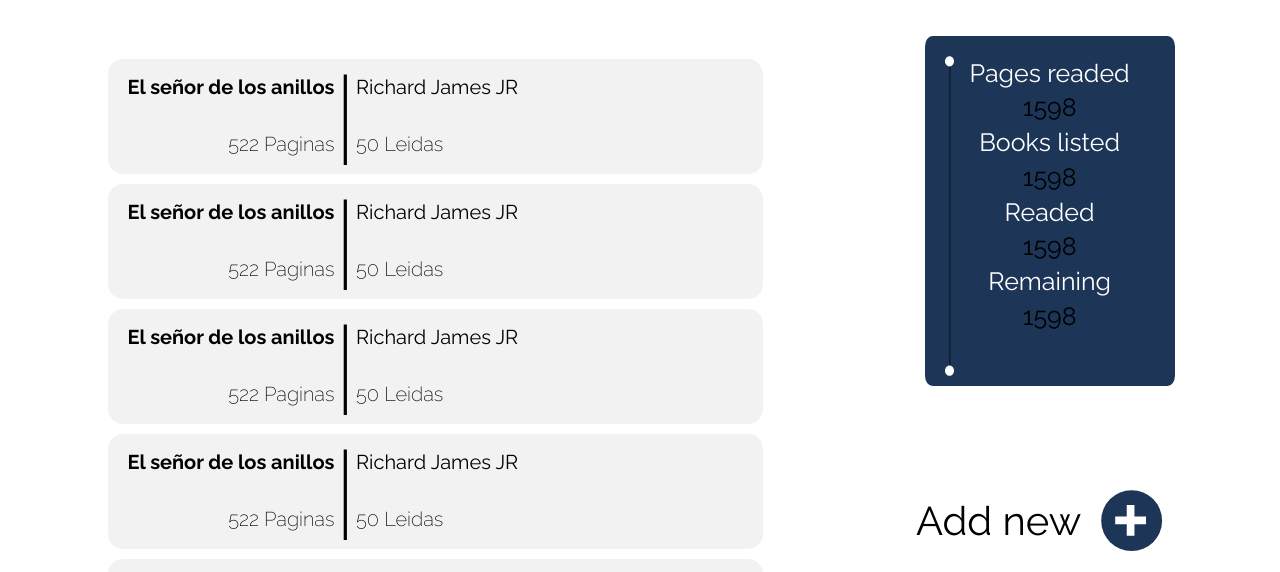
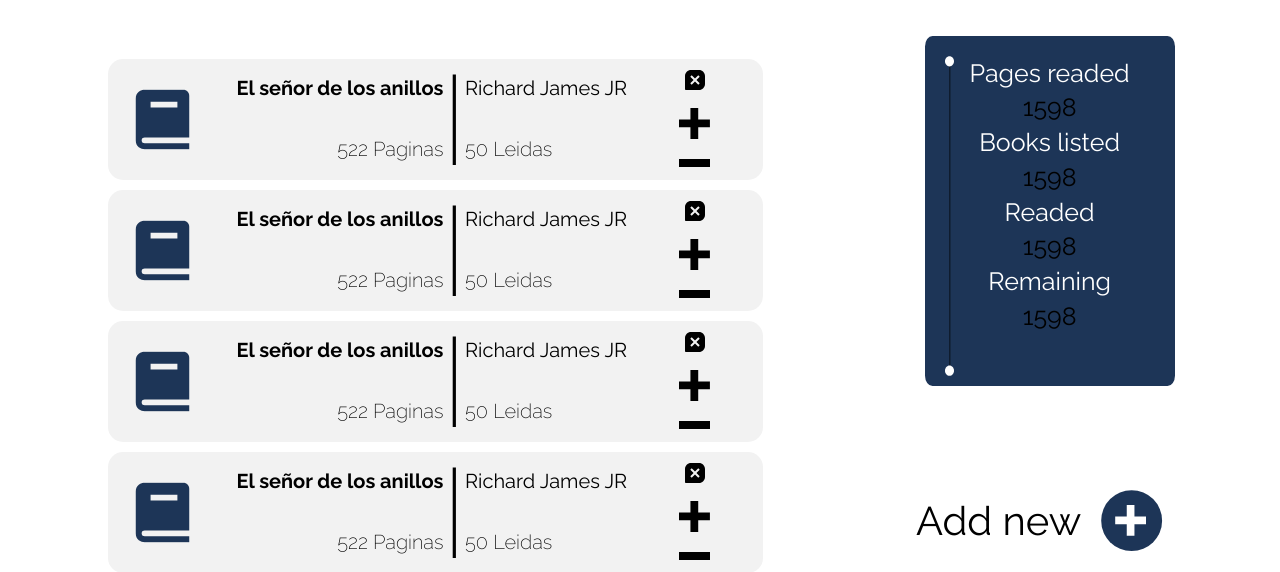
Before and after one commit to Fraanlol/Library, a plain HTML site: page appPage.html in a window 1280 px wide. Shown: the part 228-800 px from the top of the page. Drawn offline with Linux system fonts and the light colour scheme; the site is published under a folder, as on GitHub Pages, so addresses that start at the root find nothing.

Commit message:
Fixed links

```diff
--- a/appPage.html
+++ b/appPage.html
@@ -41,7 +41,7 @@
         </div>
         <div class="books">
             <div class="bookContainer">
-                <img src="/Images/Book.svg" alt="" class="bookDeco">
+                <img src="Images/Book.svg" alt="" class="bookDeco">
                 <div class="pagesContainer">
                     <span class="titleOfBook">El señor de los anillos</span>
                     <span class="totalPages">522 Paginas</span>
@@ -52,13 +52,13 @@
                     <span class="readedPages">50 Leidas</span>
                 </div>
                 <div class="bookMenu">
-                    <img src="/Images/bxs-message-square-x.svg" alt="" class="bookMenu">
-                    <img src="/Images/add.svg" alt="" class="addPageButton">
-                    <img src="/Images/subtract.svg" alt="" class="subtractPageButton">
+                    <img src="Images/bxs-message-square-x.svg" alt="" class="bookMenu">
+                    <img src="Images/add.svg" alt="" class="addPageButton">
+                    <img src="Images/subtract.svg" alt="" class="subtractPageButton">
                 </div>
             </div>
             <div class="bookContainer">
-                <img src="/Images/Book.svg" alt="" class="bookDeco">
+                <img src="Images/Book.svg" alt="" class="bookDeco">
                 <div class="pagesContainer">
                     <span class="titleOfBook">El señor de los anillos</span>
                     <span class="totalPages">522 Paginas</span>
@@ -69,13 +69,13 @@
                     <span class="readedPages">50 Leidas</span>
                 </div>
                 <div class="bookMenu">
-                    <img src="/Images/bxs-message-square-x.svg" alt="" class="bookMenu">
-                    <img src="/Images/add.svg" alt="" class="addPageButton">
-                    <img src="/Images/subtract.svg" alt="" class="subtractPageButton">
+                    <img src="Images/bxs-message-square-x.svg" alt="" class="bookMenu">
+                    <img src="Images/add.svg" alt="" class="addPageButton">
+                    <img src="Images/subtract.svg" alt="" class="subtractPageButton">
                 </div>
             </div>
             <div class="bookContainer">
-                <img src="/Images/Book.svg" alt="" class="bookDeco">
+                <img src="Images/Book.svg" alt="" class="bookDeco">
                 <div class="pagesContainer">
                     <span class="titleOfBook">El señor de los anillos</span>
                     <span class="totalPages">522 Paginas</span>
@@ -86,13 +86,13 @@
                     <span class="readedPages">50 Leidas</span>
                 </div>
                 <div class="bookMenu">
-                    <img src="/Images/bxs-message-square-x.svg" alt="" class="bookMenu">
-                    <img src="/Images/add.svg" alt="" class="addPageButton">
-                    <img src="/Images/subtract.svg" alt="" class="subtractPageButton">
+                    <img src="Images/bxs-message-square-x.svg" alt="" class="bookMenu">
+                    <img src="Images/add.svg" alt="" class="addPageButton">
+                    <img src="Images/subtract.svg" alt="" class="subtractPageButton">
                 </div>
             </div>
             <div class="bookContainer">
-                <img src="/Images/Book.svg" alt="" class="bookDeco">
+                <img src="Images/Book.svg" alt="" class="bookDeco">
                 <div class="pagesContainer">
                     <span class="titleOfBook">El señor de los anillos</span>
                     <span class="totalPages">522 Paginas</span>
@@ -103,13 +103,13 @@
                     <span class="readedPages">50 Leidas</span>
                 </div>
                 <div class="bookMenu">
-                    <img src="/Images/bxs-message-square-x.svg" alt="" class="bookMenu">
-                    <img src="/Images/add.svg" alt="" class="addPageButton">
-                    <img src="/Images/subtract.svg" alt="" class="subtractPageButton">
+                    <img src="Images/bxs-message-square-x.svg" alt="" class="bookMenu">
+                    <img src="Images/add.svg" alt="" class="addPageButton">
+                    <img src="Images/subtract.svg" alt="" class="subtractPageButton">
                 </div>
             </div>
             <div class="bookContainer">
-                <img src="/Images/Book.svg" alt="" class="bookDeco">
+                <img src="Images/Book.svg" alt="" class="bookDeco">
                 <div class="pagesContainer">
                     <span class="titleOfBook">El señor de los anillos</span>
                     <span class="totalPages">522 Paginas</span>
@@ -120,9 +120,9 @@
                     <span class="readedPages">50 Leidas</span>
                 </div>
                 <div class="bookMenu">
-                    <img src="/Images/bxs-message-square-x.svg" alt="" class="bookMenu">
-                    <img src="/Images/add.svg" alt="" class="addPageButton">
-                    <img src="/Images/subtract.svg" alt="" class="subtractPageButton">
+                    <img src="Images/bxs-message-square-x.svg" alt="" class="bookMenu">
+                    <img src="Images/add.svg" alt="" class="addPageButton">
+                    <img src="Images/subtract.svg" alt="" class="subtractPageButton">
                 </div>
             </div>
             </div>
@@ -150,7 +150,7 @@
         </div>
         <div class="containerTrackingMobile">
             <div class="trackingMobile">
-                <img src="/Images/close.svg" class="closeMenu" alt="">
+                <img src="Images/close.svg" class="closeMenu" alt="">
                 <div class="titleText">
                     Book tracking
                 </div>
```
